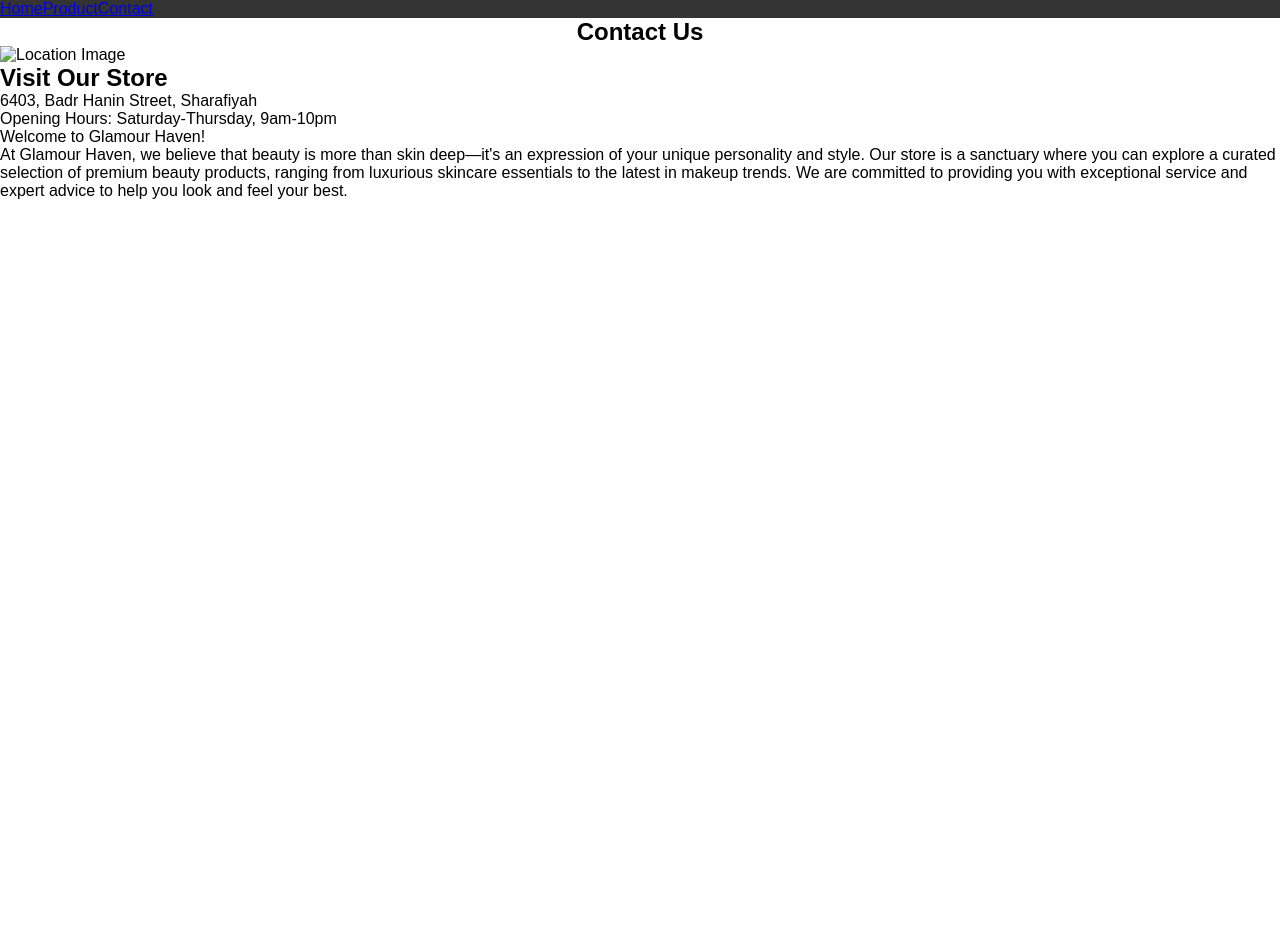
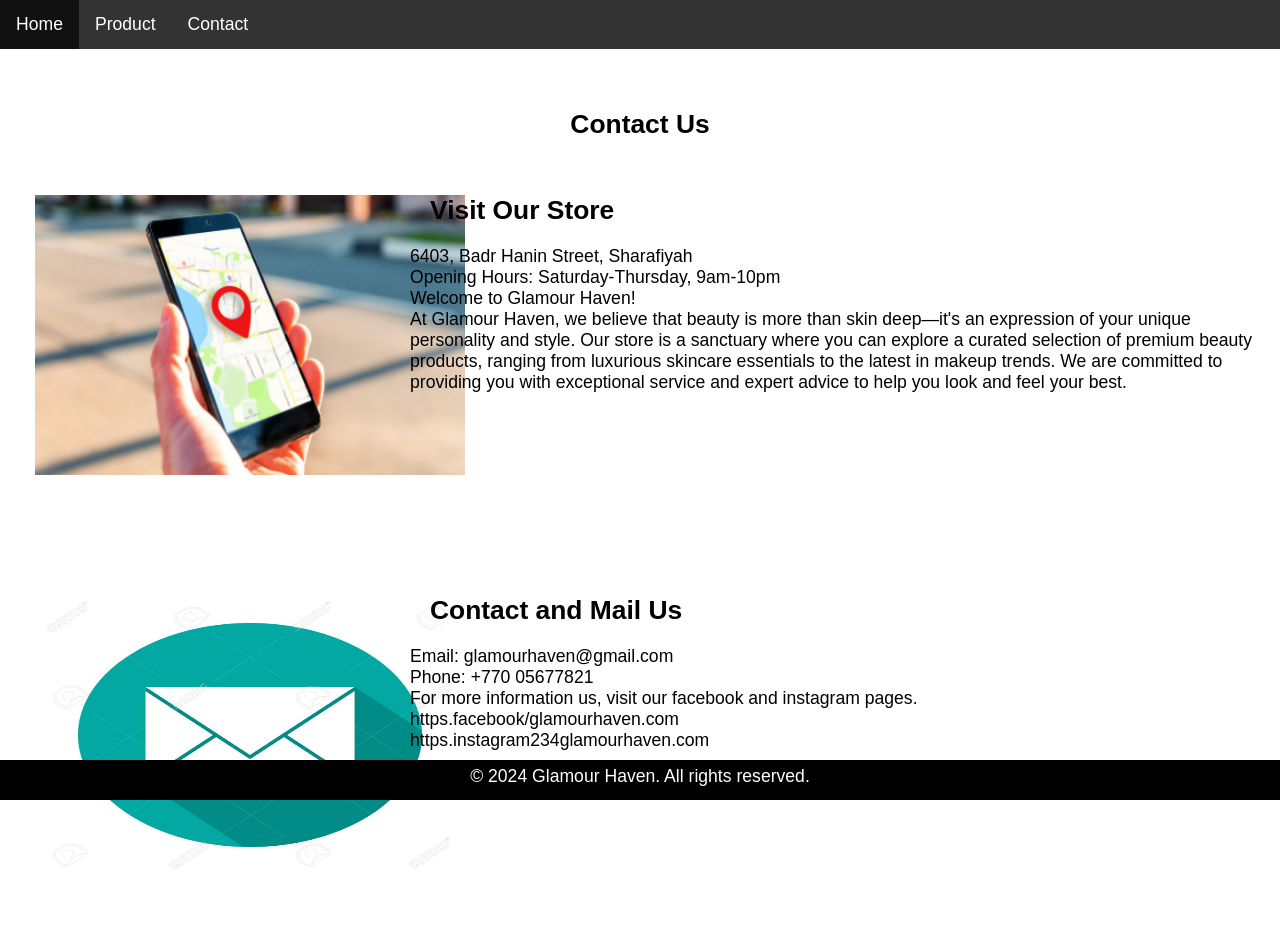
Before and after one commit to MadihaPervin/Midterm_mis455, a plain HTML site: page contact.html in a window 1280 px wide. Before the commit the page ends 800 px from the top, so only its background shows below. Drawn offline with Linux system fonts and the light colour scheme.

Commit message:
final commit

```diff
--- a/contact.css
+++ b/contact.css
@@ -23,3 +23,75 @@
   li {
     float: left;
   }
+  li a {
+    display: block;
+    color: white;
+    text-align: center;
+    padding: 14px 16px;
+    text-decoration: none;
+  }
+
+  li a:hover {
+    background-color: #111;
+  }
+  body{
+    background-color: white;
+  }
+  footer {
+    position: fixed;
+    text-align: center;
+    padding: 6px;
+    bottom: 0;
+    width: 100%;
+    height: 40px;
+    background: black;
+    color: white;
+  }
+
+img{
+    padding: 10px;
+    height: 350px;
+    width: 300px;
+
+}
+
+  .contact {
+    padding: 40px 0;
+
+  }
+
+  .contact-info {
+    display: flex;
+    margin-bottom: 20px;
+    padding: 15px;
+  }
+
+  .contact-image {
+    flex: 0 0 30%;
+    margin-right: 20px;
+    padding: 10px;
+    height: 350px;
+    width: 300px;
+  }
+
+  .contact-image img {
+    padding: 10px;
+    height: 300px;
+    width: 450px;
+  }
+
+
+
+  .contact-details h3 {
+    margin-bottom: 10px;
+    padding: 20px;
+  }
+  a{
+    color: white;
+  }
+  h2{
+    padding: 20px;
+  }
+  body{
+    font-size: 1.1em;
+  }
--- a/contact.html
+++ b/contact.html
@@ -29,3 +29,32 @@
           <p>Welcome to Glamour Haven!</p>
 
            <p>At Glamour Haven, we believe that beauty is more than skin deep—it's an expression of your unique personality and style. Our store is a sanctuary where you can explore a curated selection of premium beauty products, ranging from luxurious skincare essentials to the latest in makeup trends. We are committed to providing you with exceptional service and expert advice to help you look and feel your best.
+        </p>
+    </div>
+  </div>
+  <div class="contact-info">
+    <div class="contact-image">
+      <img src="contact.img1.jpg" alt="Email Image">
+    </div>
+    <div class="contact-details">
+      <h2>Contact and Mail Us</h2>
+      <p>Email: glamourhaven@gmail.com</p>
+      <p>Phone: +770 05677821</p>
+
+      <p> For more information us, visit our facebook and instagram pages.</p>
+      <p> https.facebook/glamourhaven.com </p>
+      <p> https.instagram234glamourhaven.com </p>
+    </div>
+  </div>
+</div>
+</section>
+
+<footer>
+
+    <p> <p>&copy; 2024 Glamour Haven. All rights reserved.</p><br>
+    <a href="madihapervin0068@gmail.com">glamourhaven@gmail.com.com</a></p>
+    <p style="font-size: small;">Madiha Pervin, ID:2110837</p>
+
+</footer>
+</body>
+</html>
```
Also changed, not shown: contact.img1.jpg (added), contact.img2.png (added).
